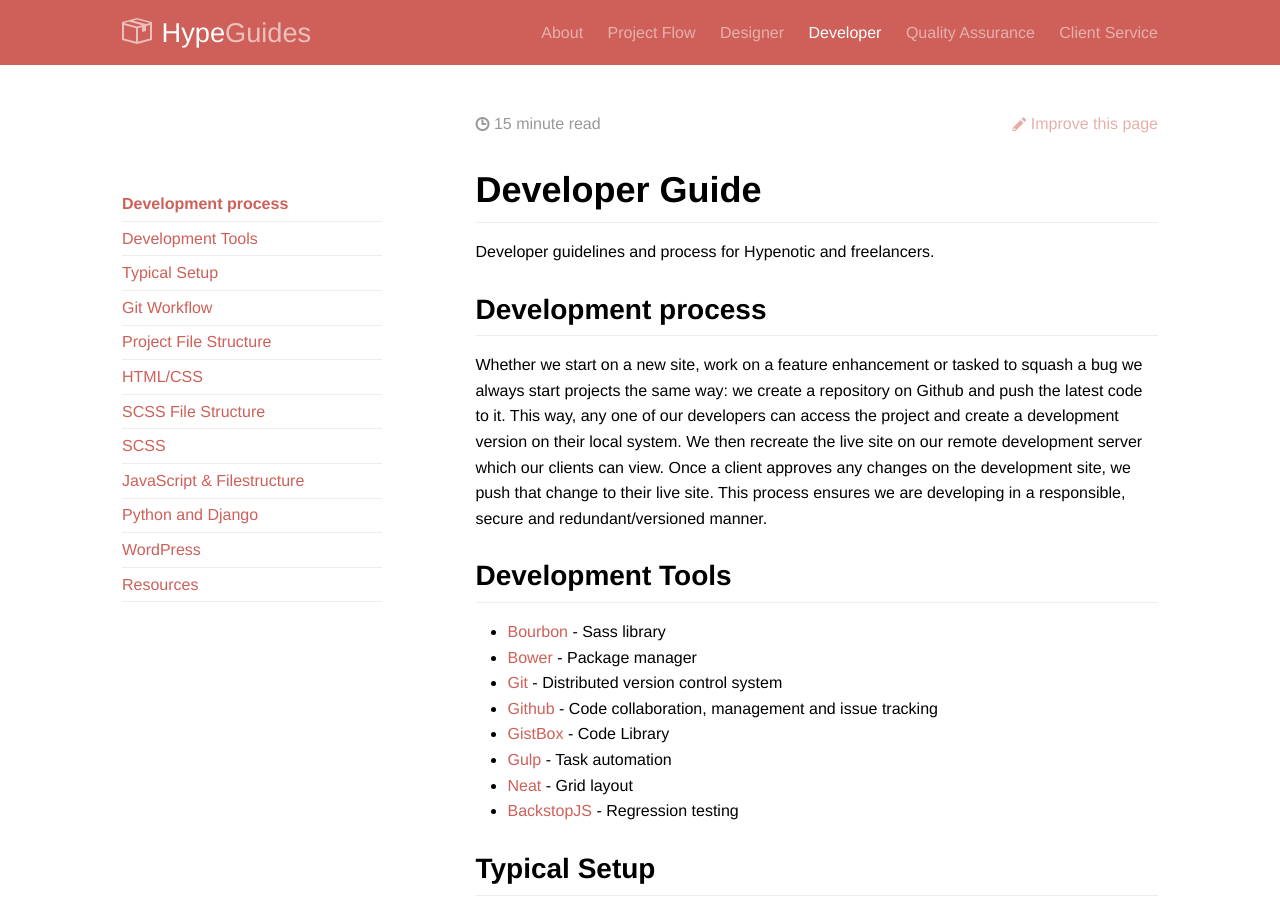
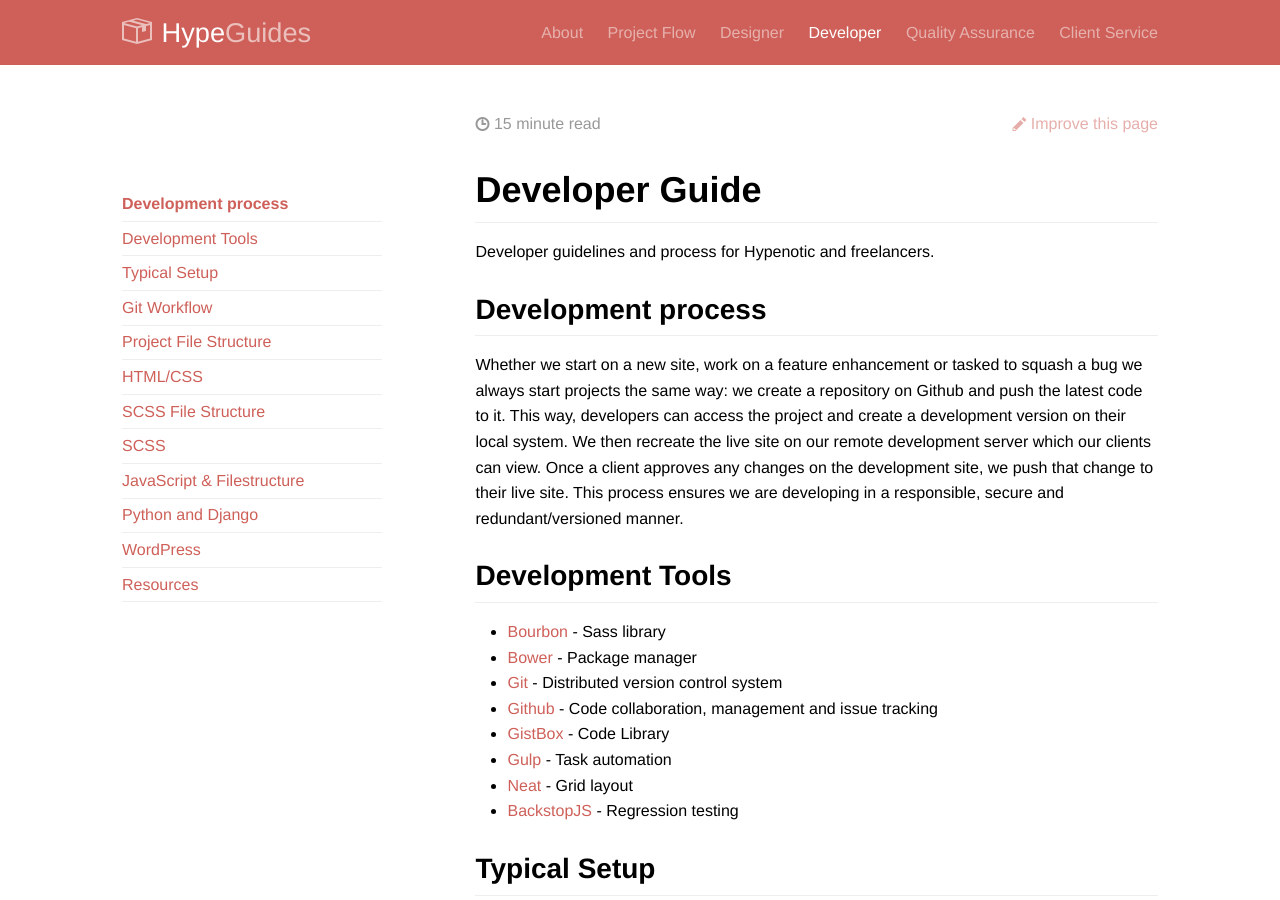
Before and after one commit to TaniaD13/handbook, a Jekyll site: the page built from developer.md, in a window 1280 px wide and 900 px high. Built offline with Jekyll 4.4.1, drawn with Linux system fonts in a browser that asks for light colours; Markdown is read by kramdown in place of the engine named in the settings.

Commit message:
Update developer.md

```diff
--- a/developer.md
+++ b/developer.md
@@ -9,7 +9,7 @@
 Developer guidelines and process for Hypenotic and freelancers.
 
 ## Development process
-Whether we start on a new site, work on a feature enhancement or tasked to squash a bug we always start projects the same way: we create a repository on Github and push the latest code to it. This way, any one of our developers can access the project and create a development version on their local system. We then recreate the live site on our remote development server which our clients can view. Once a client approves any changes on the development site, we push that change to their live site.  This process ensures we are developing in a responsible, secure and redundant/versioned manner.
+Whether we start on a new site, work on a feature enhancement or tasked to squash a bug we always start projects the same way: we create a repository on Github and push the latest code to it. This way,  developers can access the project and create a development version on their local system. We then recreate the live site on our remote development server which our clients can view. Once a client approves any changes on the development site, we push that change to their live site. This process ensures we are developing in a responsible, secure and redundant/versioned manner.
 
 
 ## Development Tools
```
